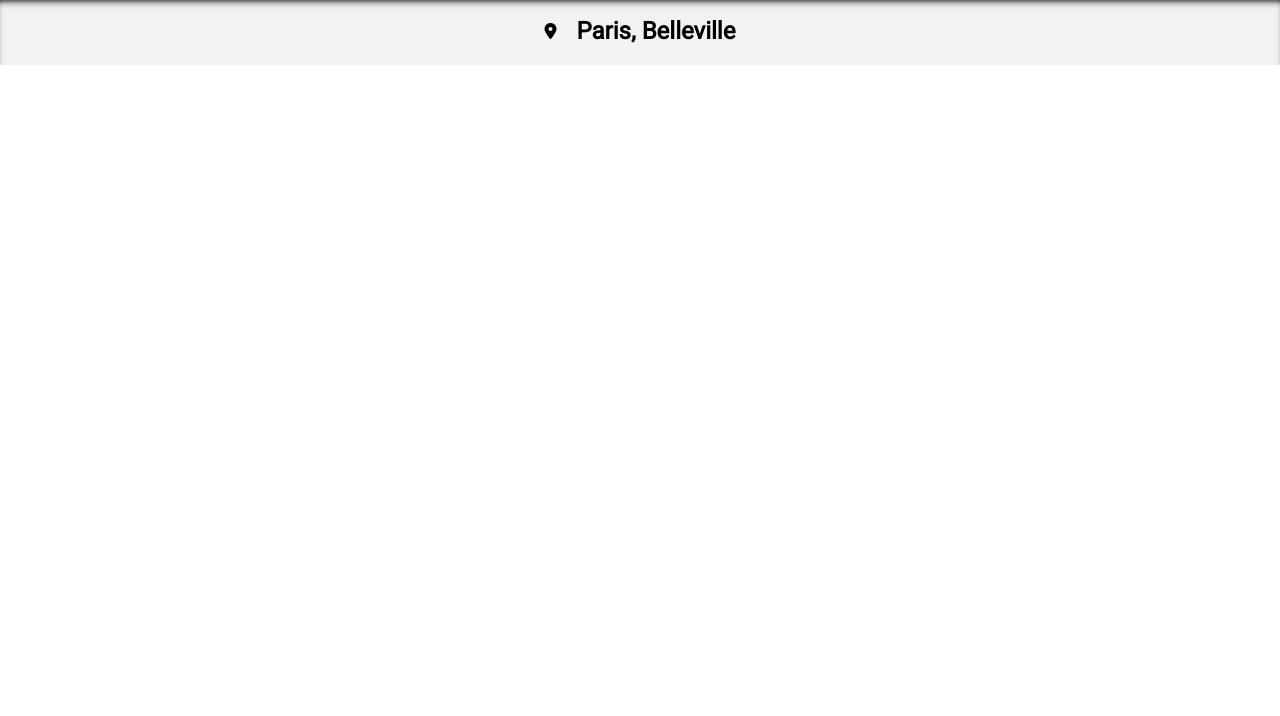
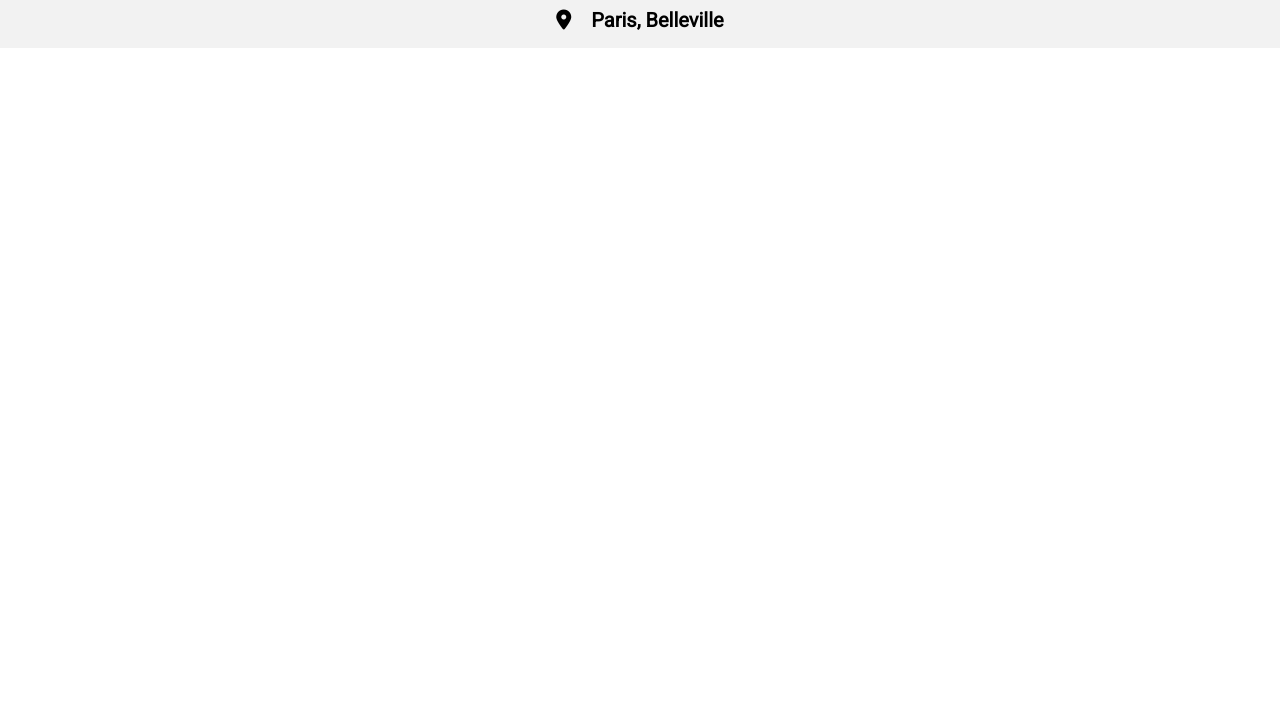
Before and after one commit to Bisuke76/AxelBurguiere_3_09092021, a website: page index.html in a window 1280 px wide. Shown: the part 84-800 px from the top of the page. Drawn offline with Linux system fonts and the light colour scheme; a web font is replaced by a local one.

Commit message:
finalisation header&location

```diff
--- a/index.html
+++ b/index.html
@@ -34,9 +34,9 @@
         </div>
     </header>
     <section class="locations">
-        <div class="location content">
+        <div class="location">
             <i class="fas fa-map-marker-alt"></i>
-            <h2>Paris, Belleville</h2>
+            <h2 class="location title">Paris, Belleville</h2>
         </div>
     </section>
 </div>
--- a/sass/main.scss
+++ b/sass/main.scss
@@ -16,7 +16,6 @@
 body{
     margin: 0 auto;
 }
-
 .loading_spinner{
     display: flex;
     font-family: 'Shrikhand', cursive;
@@ -26,9 +25,8 @@ body{
     bottom: 0;
     right: 0;
     left: 0;
-    font-size: 30px;
+    font-size: 40px;
 }
-
 .loader{
     display: flex;
     margin: auto;
@@ -58,7 +56,6 @@ body{
 .letter8{
      color: $secondary-color;
 }
-
 @keyframes loader {
     0%{
         letter-spacing: 1em;
@@ -73,9 +70,9 @@ body{
         opacity: 1;
     }
 }
-@media #{$thin-down}{
+@media #{$medium-down}{
 .loading_spinner{
-     font-size: 20px;
+     font-size: 25px;
 }
 .loader{
     animation: loader 1.5s cubic-bezier(0.215, 0.610, 0.355, 1.000) 2 alternate both;
--- a/sass/pages/_homeheader.scss
+++ b/sass/pages/_homeheader.scss
@@ -3,4 +3,5 @@
     font-family: 'Shrikhand', cursive;
     display: flex;
     justify-content: center;
+    height: 75px;
 }
--- a/sass/pages/_location.scss
+++ b/sass/pages/_location.scss
@@ -1,7 +1,7 @@
 // mise en forme location
 .locations{
     background-color: $background-color;
-    box-shadow: inset 0px 8px 7px -4px #000000;
+    box-shadow: inset 0px 8px 7px -10px #000000;
 }
 .location{
     display: flex;
@@ -9,5 +9,10 @@
     align-items: center;
     font-family: 'Roboto', cursive;
     gap: 20px;
-
+    &.fa, .fas{
+        font-size: 20px;
+    }
+        &.title{
+            font-size: 20px;
+        }
 }
```
Also changed, not shown: style.css, 1 other file. Lines whose indentation alone changed are shown as unchanged.
